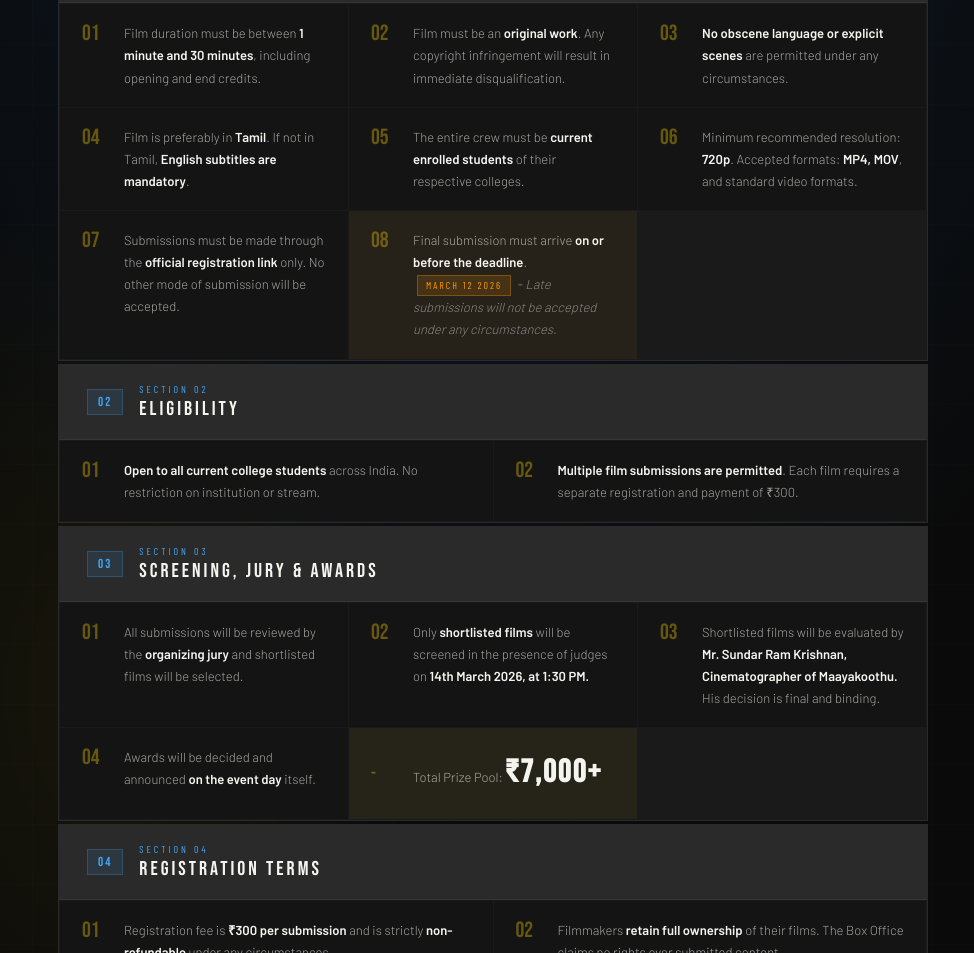
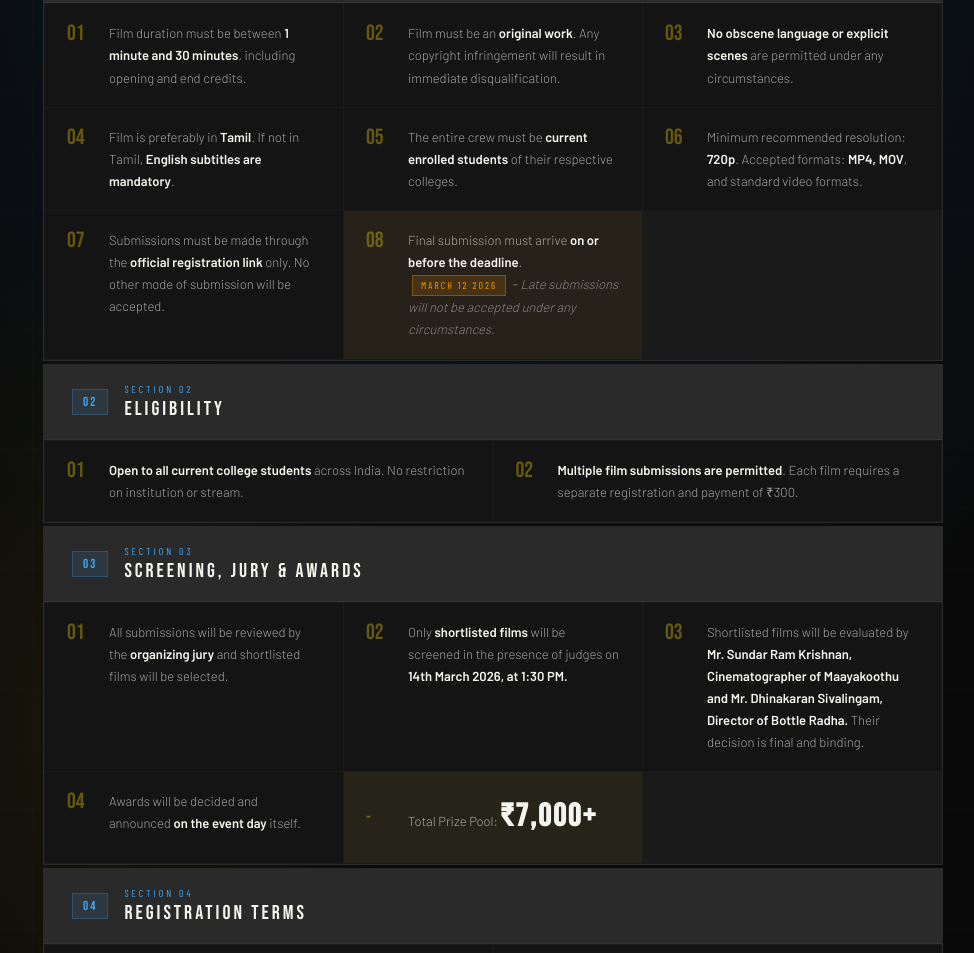
Before and after one commit to ksm-13/tbomit-lights-camera-action, a website: page public/index.html in a window 1280 px wide. Shown: the part 1054-2007 px from the top of the page, without its empty margins (147-1121 px from the left). Drawn offline with nearby package versions, Linux system fonts and the light colour scheme.

Commit message:
Update index.html

```diff
--- a/public/index.html
+++ b/public/index.html
@@ -394,7 +394,7 @@
         <div class="gl-grid">
           <div class="gl-item"><div class="gl-num">01</div><div class="gl-text">All submissions will be reviewed by the <strong>organizing jury</strong> and shortlisted films will be selected.</div></div>
           <div class="gl-item"><div class="gl-num">02</div><div class="gl-text">Only <strong>shortlisted films</strong> will be screened in the presence of judges on <strong>14th March 2026, at 1:30 PM.</strong></div></div>
-          <div class="gl-item"><div class="gl-num">03</div><div class="gl-text">Shortlisted films will be evaluated by <strong>Mr. Sundar Ram Krishnan, Cinematographer of Maayakoothu.</strong> His decision is final and binding.</div></div>
+          <div class="gl-item"><div class="gl-num">03</div><div class="gl-text">Shortlisted films will be evaluated by <strong>Mr. Sundar Ram Krishnan, Cinematographer of Maayakoothu and Mr. Dhinakaran Sivalingam, Director of Bottle Radha.</strong> Their decision is final and binding.</div></div>
           <div class="gl-item"><div class="gl-num">04</div><div class="gl-text">Awards will be decided and announced <strong>on the event day</strong> itself.</div></div>
           <div class="gl-item gl-item--prize"><div class="gl-num prize-num">-</div><div class="gl-text">Total Prize Pool: <strong class="prize-val">₹7,000+</strong></div></div>
         </div>
```
